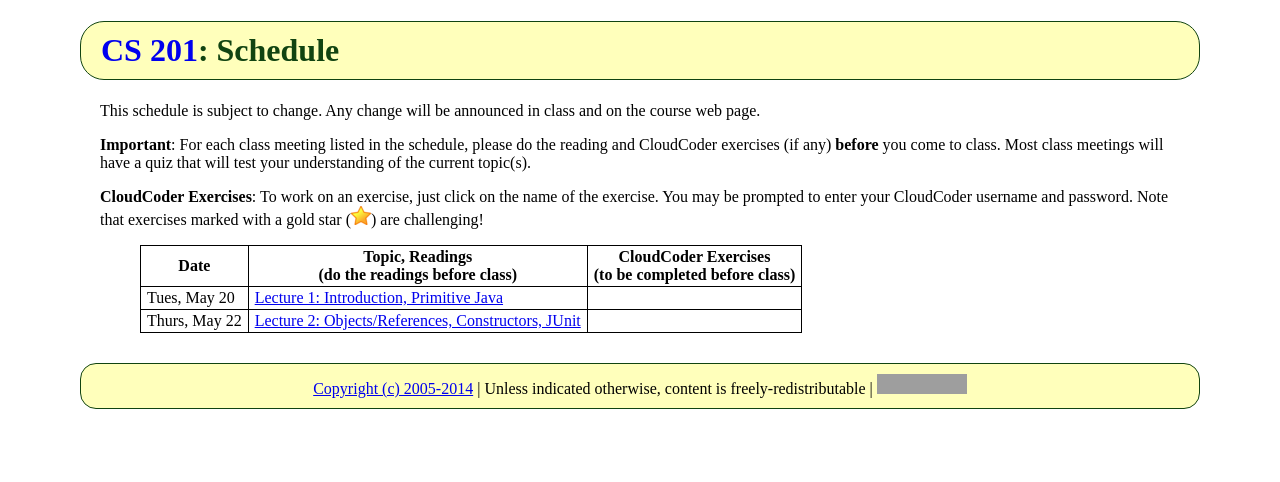
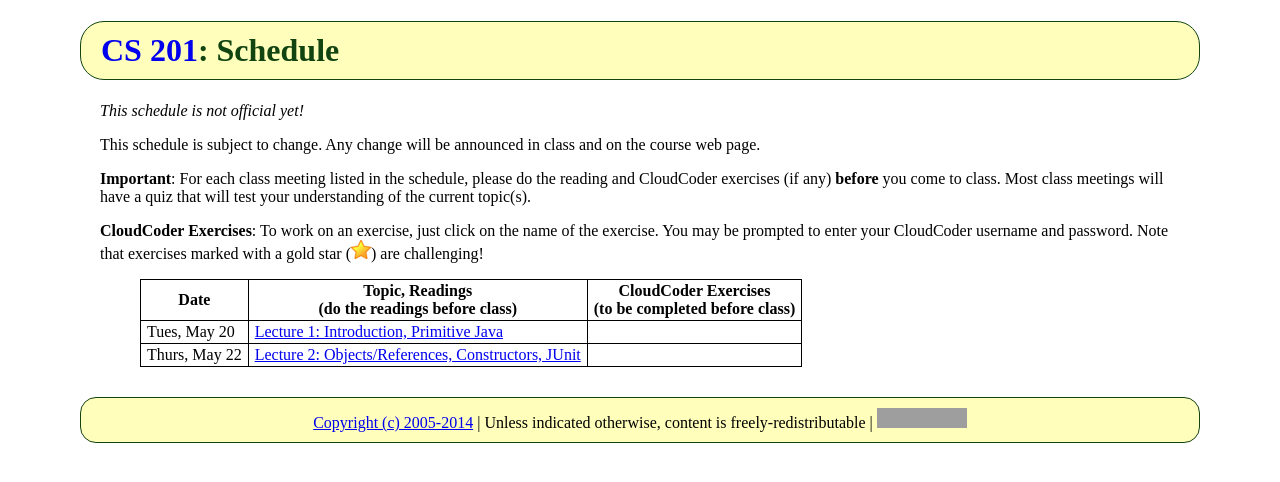
Before and after one commit to ycpcs/cs201-summer2014, a Jekyll site: the page built from schedule.md, in a window 1280 px wide. Shown: the top 482 px of the page. Built offline with Jekyll 4.4.1, drawn with Linux system fonts in a browser that asks for light colours; Markdown is read by kramdown in place of the engine named in the settings; grey boxes are pictures that could not be loaded.

Commit message:
schedule is not official

```diff
--- a/schedule.md
+++ b/schedule.md
@@ -2,6 +2,8 @@
 layout: default
 title: Schedule
 ---
+
+*This schedule is not official yet!*
 
 This schedule is subject to change.  Any change will be
 announced in class and on the course web page.
```
